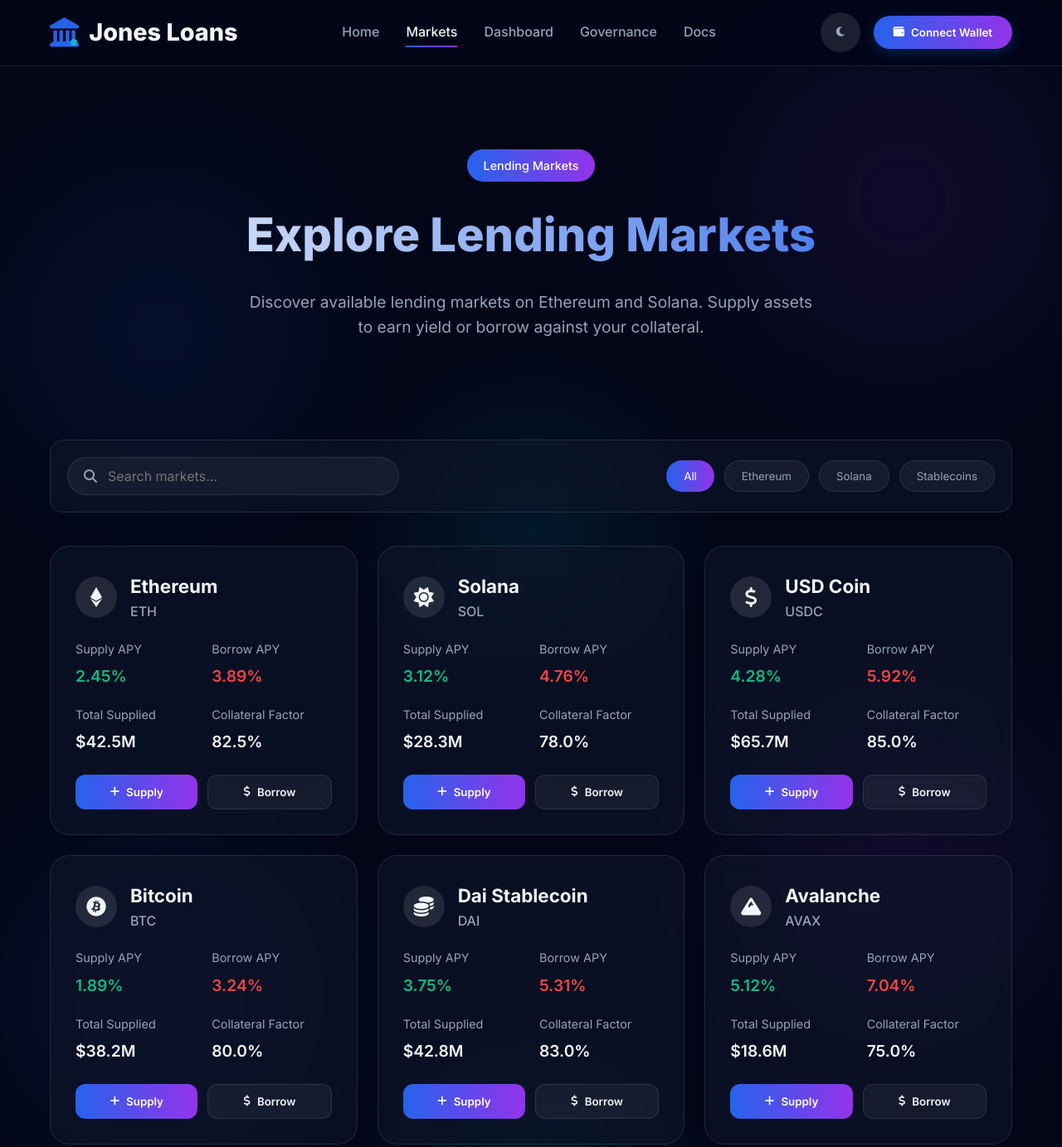
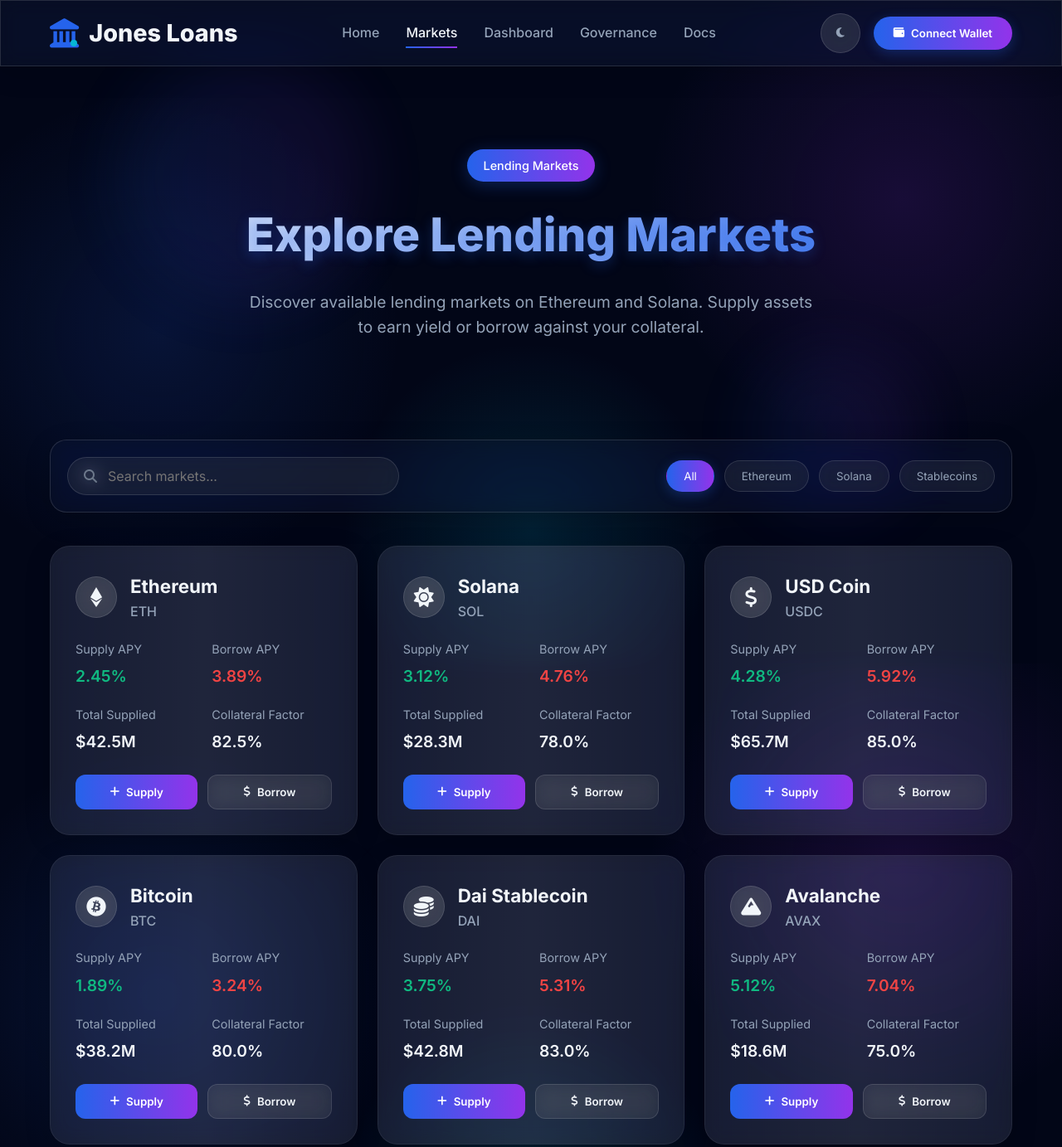
Before and after one commit to Poliquant/Jones, a plain HTML site: page markets.html in a window 1280 px wide. Shown: the top 1383 px of the page at 83% size. Drawn offline with Linux system fonts and the light colour scheme.

Commit message:
Update markets.html

```diff
--- a/markets.html
+++ b/markets.html
@@ -20,8 +20,11 @@
             --success: #10b981;
             --warning: #f59e0b;
             --danger: #ef4444;
-            --card-bg: rgba(15, 23, 42, 0.6);
+            --card-bg: rgba(15, 23, 42, 0.5);
             --header-height: 80px;
+            --glass-border: rgba(255, 255, 255, 0.125);
+            --glass-highlight: rgba(255, 255, 255, 0.1);
+            --glass-shadow: rgba(0, 0, 0, 0.15);
         }
 
         * {
@@ -37,10 +40,26 @@
             line-height: 1.6;
             overflow-x: hidden;
             background-image:
-                radial-gradient(circle at 15% 50%, rgba(37, 99, 235, 0.1) 0%, transparent 25%),
-                radial-gradient(circle at 85% 30%, rgba(147, 51, 234, 0.1) 0%, transparent 25%),
-                radial-gradient(circle at 50% 80%, rgba(6, 182, 212, 0.1) 0%, transparent 25%);
+                radial-gradient(circle at 15% 50%, rgba(37, 99, 235, 0.15) 0%, transparent 25%),
+                radial-gradient(circle at 85% 30%, rgba(147, 51, 234, 0.15) 0%, transparent 25%),
+                radial-gradient(circle at 50% 80%, rgba(6, 182, 212, 0.15) 0%, transparent 25%);
             background-attachment: fixed;
+            min-height: 100vh;
+        }
+
+        .glass-effect {
+            background: var(--card-bg);
+            backdrop-filter: blur(12px) saturate(180%);
+            -webkit-backdrop-filter: blur(12px) saturate(180%);
+            border: 1px solid var(--glass-border);
+            box-shadow: 0 8px 32px 0 var(--glass-shadow);
+        }
+
+        .glass-effect-light {
+            background: rgba(255, 255, 255, 0.05);
+            backdrop-filter: blur(12px) saturate(180%);
+            -webkit-backdrop-filter: blur(12px) saturate(180%);
+            border: 1px solid var(--glass-border);
         }
 
         .container {
@@ -52,13 +71,14 @@
 
         /* Header & Navigation */
         header {
-            background: rgba(2, 6, 23, 0.8);
-            backdrop-filter: blur(10px);
+            background: rgba(2, 6, 23, 0.7);
+            backdrop-filter: blur(12px) saturate(180%);
+            -webkit-backdrop-filter: blur(12px) saturate(180%);
             position: fixed;
             width: 100%;
             z-index: 1000;
             padding: 15px 0;
-            border-bottom: 1px solid rgba(255, 255, 255, 0.1);
+            border-bottom: 1px solid var(--glass-border);
             height: var(--header-height);
         }
 
@@ -135,7 +155,7 @@
 
         .theme-switch {
             background: rgba(255, 255, 255, 0.1);
-            border: none;
+            border: 1px solid var(--glass-border);
             width: 48px;
             height: 48px;
             border-radius: 50%;
@@ -145,11 +165,13 @@
             cursor: pointer;
             color: var(--gray);
             transition: all 0.3s;
+            backdrop-filter: blur(10px);
         }
 
         .theme-switch:hover {
             background: rgba(255, 255, 255, 0.15);
             color: var(--light);
+            transform: translateY(-2px);
         }
 
         .connect-wallet {
@@ -165,6 +187,20 @@
             align-items: center;
             gap: 8px;
             box-shadow: 0 4px 15px rgba(37, 99, 235, 0.3);
+            backdrop-filter: blur(10px);
+            position: relative;
+            overflow: hidden;
+        }
+
+        .connect-wallet::before {
+            content: '';
+            position: absolute;
+            top: 0;
+            left: -100%;
+            width: 100%;
+            height: 100%;
+            background: linear-gradient(90deg, transparent, rgba(255, 255, 255, 0.2), transparent);
+            transition: 0.5s;
         }
 
         .connect-wallet:hover {
@@ -172,10 +208,15 @@
             box-shadow: 0 6px 20px rgba(37, 99, 235, 0.4);
         }
 
+        .connect-wallet:hover::before {
+            left: 100%;
+        }
+
         /* Page Header */
         .page-header {
             padding: 180px 0 60px;
             text-align: center;
+            position: relative;
         }
 
         .page-badge {
@@ -187,6 +228,8 @@
             font-weight: 500;
             display: inline-block;
             margin-bottom: 20px;
+            backdrop-filter: blur(10px);
+            box-shadow: 0 4px 20px rgba(37, 99, 235, 0.3);
         }
 
         .page-title {
@@ -196,6 +239,7 @@
             background: linear-gradient(90deg, var(--light), var(--primary));
             -webkit-background-clip: text;
             -webkit-text-fill-color: transparent;
+            text-shadow: 0 5px 15px rgba(37, 99, 235, 0.3);
         }
 
         .page-desc {
@@ -205,9 +249,41 @@
             margin: 0 auto;
         }
 
+        /* Floating elements for background */
+        .floating-element {
+            position: absolute;
+            border-radius: 50%;
+            background: linear-gradient(90deg, var(--primary), var(--secondary));
+            opacity: 0.1;
+            filter: blur(40px);
+            z-index: -1;
+        }
+
+        .float-1 {
+            width: 300px;
+            height: 300px;
+            top: 10%;
+            left: 10%;
+            animation: float 15s ease-in-out infinite;
+        }
+
+        .float-2 {
+            width: 200px;
+            height: 200px;
+            bottom: 20%;
+            right: 15%;
+            animation: float 12s ease-in-out infinite reverse;
+        }
+
+        @keyframes float {
+            0%, 100% { transform: translateY(0) translateX(0); }
+            50% { transform: translateY(-20px) translateX(20px); }
+        }
+
         /* Markets Section */
         .markets {
             padding: 60px 0 100px;
+            position: relative;
         }
 
         .markets-filters {
@@ -215,11 +291,13 @@
             justify-content: space-between;
             align-items: center;
             margin-bottom: 40px;
-            background: var(--card-bg);
-            backdrop-filter: blur(10px);
-            border-radius: 16px;
+            border-radius: 20px;
             padding: 20px;
-            border: 1px solid rgba(255, 255, 255, 0.1);
+            border: 1px solid var(--glass-border);
+            backdrop-filter: blur(12px) saturate(180%);
+            -webkit-backdrop-filter: blur(12px) saturate(180%);
+            background: rgba(15, 23, 42, 0.4);
+            box-shadow: 0 8px 32px 0 var(--glass-shadow);
         }
 
         .search-box {
@@ -232,10 +310,18 @@
             width: 100%;
             padding: 12px 20px 12px 48px;
             border-radius: 50px;
-            border: 1px solid rgba(255, 255, 255, 0.1);
+            border: 1px solid var(--glass-border);
             background: rgba(255, 255, 255, 0.05);
             color: var(--light);
             font-size: 1rem;
+            backdrop-filter: blur(10px);
+            transition: all 0.3s;
+        }
+
+        .search-box input:focus {
+            outline: none;
+            border-color: var(--primary);
+            box-shadow: 0 0 0 2px rgba(37, 99, 235, 0.2);
         }
 
         .search-box i {
@@ -253,18 +339,20 @@
 
         .filter-btn {
             background: rgba(255, 255, 255, 0.05);
-            border: 1px solid rgba(255, 255, 255, 0.1);
+            border: 1px solid var(--glass-border);
             color: var(--gray);
             padding: 10px 20px;
             border-radius: 50px;
             cursor: pointer;
             transition: all 0.3s;
+            backdrop-filter: blur(10px);
         }
 
         .filter-btn.active, .filter-btn:hover {
             background: linear-gradient(90deg, var(--primary), var(--secondary));
             color: white;
             border-color: transparent;
+            box-shadow: 0 4px 15px rgba(37, 99, 235, 0.3);
         }
 
         .markets-grid {
@@ -274,14 +362,16 @@
         }
 
         .market-card {
-            background: var(--card-bg);
-            backdrop-filter: blur(10px);
             border-radius: 24px;
             padding: 30px;
             transition: all 0.3s;
-            border: 1px solid rgba(255, 255, 255, 0.1);
+            border: 1px solid var(--glass-border);
             position: relative;
             overflow: hidden;
+            backdrop-filter: blur(12px) saturate(180%);
+            -webkit-backdrop-filter: blur(12px) saturate(180%);
+            background: rgba(15, 23, 42, 0.4);
+            box-shadow: 0 8px 32px 0 var(--glass-shadow);
         }
 
         .market-card::before {
@@ -294,11 +384,26 @@
             background: linear-gradient(90deg, rgba(37, 99, 235, 0.1), rgba(147, 51, 234, 0.1));
             opacity: 0;
             transition: opacity 0.3s;
+            z-index: -1;
+        }
+
+        .market-card::after {
+            content: '';
+            position: absolute;
+            top: -50%;
+            left: -50%;
+            width: 200%;
+            height: 200%;
+            background: linear-gradient(45deg, transparent, var(--glass-highlight), transparent);
+            transform: rotate(45deg);
+            transition: all 0.5s;
+            pointer-events: none;
+            z-index: 1;
         }
 
         .market-card:hover {
-            transform: translateY(-5px);
-            box-shadow: 0 15px 40px rgba(0, 0, 0, 0.3);
+            transform: translateY(-8px);
+            box-shadow: 0 20px 40px rgba(0, 0, 0, 0.3);
             border-color: rgba(255, 255, 255, 0.2);
         }
 
@@ -306,11 +411,17 @@
             opacity: 1;
         }
 
+        .market-card:hover::after {
+            left: 100%;
+        }
+
         .market-header {
             display: flex;
             align-items: center;
             gap: 16px;
             margin-bottom: 20px;
+            position: relative;
+            z-index: 2;
         }
 
         .market-icon {
@@ -322,6 +433,8 @@
             justify-content: center;
             font-size: 1.5rem;
             background: rgba(255, 255, 255, 0.1);
+            backdrop-filter: blur(10px);
+            border: 1px solid var(--glass-border);
         }
 
         .market-name {
@@ -339,6 +452,8 @@
             grid-template-columns: 1fr 1fr;
             gap: 20px;
             margin-bottom: 24px;
+            position: relative;
+            z-index: 2;
         }
 
         .stat {
@@ -368,6 +483,8 @@
         .market-actions {
             display: flex;
             gap: 12px;
+            position: relative;
+            z-index: 2;
         }
 
         .market-btn {
@@ -382,17 +499,35 @@
             align-items: center;
             justify-content: center;
             gap: 8px;
+            backdrop-filter: blur(10px);
         }
 
         .supply-btn {
             background: linear-gradient(90deg, var(--primary), var(--secondary));
             color: white;
+            position: relative;
+            overflow: hidden;
+        }
+
+        .supply-btn::before {
+            content: '';
+            position: absolute;
+            top: 0;
+            left: -100%;
+            width: 100%;
+            height: 100%;
+            background: linear-gradient(90deg, transparent, rgba(255, 255, 255, 0.2), transparent);
+            transition: 0.5s;
+        }
+
+        .supply-btn:hover::before {
+            left: 100%;
         }
 
         .borrow-btn {
             background: rgba(255, 255, 255, 0.05);
             color: var(--light);
-            border: 1px solid rgba(255, 255, 255, 0.1);
+            border: 1px solid var(--glass-border);
         }
 
         .market-btn:hover {
@@ -402,10 +537,12 @@
 
         /* Footer */
         footer {
-            background-color: var(--darker);
             padding: 80px 0 40px;
-            border-top: 1px solid rgba(255, 255, 255, 0.1);
+            border-top: 1px solid var(--glass-border);
             position: relative;
+            background: rgba(2, 6, 23, 0.7);
+            backdrop-filter: blur(12px) saturate(180%);
+            -webkit-backdrop-filter: blur(12px) saturate(180%);
         }
 
         .footer-content {
@@ -452,12 +589,15 @@
             color: var(--gray);
             font-size: 1.2rem;
             transition: all 0.3s;
+            backdrop-filter: blur(10px);
+            border: 1px solid var(--glass-border);
         }
 
         .social-links a:hover {
             background: linear-gradient(90deg, var(--primary), var(--secondary));
             color: white;
             transform: translateY(-3px);
+            box-shadow: 0 5px 15px rgba(37, 99, 235, 0.3);
         }
 
         .footer-title {
@@ -496,7 +636,7 @@
             text-align: center;
             color: var(--gray);
             padding-top: 40px;
-            border-top: 1px solid rgba(255, 255, 255, 0.1);
+            border-top: 1px solid var(--glass-border);
         }
 
         /* Animations */
@@ -569,8 +709,12 @@
     </style>
 </head>
 <body>
+    <!-- Floating background elements -->
+    <div class="floating-element float-1"></div>
+    <div class="floating-element float-2"></div>
+
     <!-- Header & Navigation -->
-    <header>
+    <header class="glass-effect">
         <div class="container">
             <nav>
                 <a href="index.html" class="logo">
@@ -612,7 +756,7 @@
     <!-- Markets Section -->
     <section class="markets">
         <div class="container">
-            <div class="markets-filters">
+            <div class="markets-filters glass-effect">
                 <div class="search-box">
                     <i class="fas fa-search"></i>
                     <input type="text" placeholder="Search markets...">
@@ -879,6 +1023,7 @@
                         <a href="#"><i class="fab fa-github"></i></a>
                         <a href="#"><i class="fab fa-telegram"></i></a>
                         <a href="#"><i class="fab fa-medium"></i></a>
+                        <a href="#"><i class="fab fa-coins"></i></a>
                     </div>
                 </div>
                 <div>
@@ -910,7 +1055,7 @@
                 </div>
             </div>
             <div class="copyright">
-                <p>&copy; 2023 Jones Loans. All rights reserved.</p>
+                <p>&copy; 2025 Jones Financail Services. All rights reserved.</p>
             </div>
         </div>
     </footer>
```
